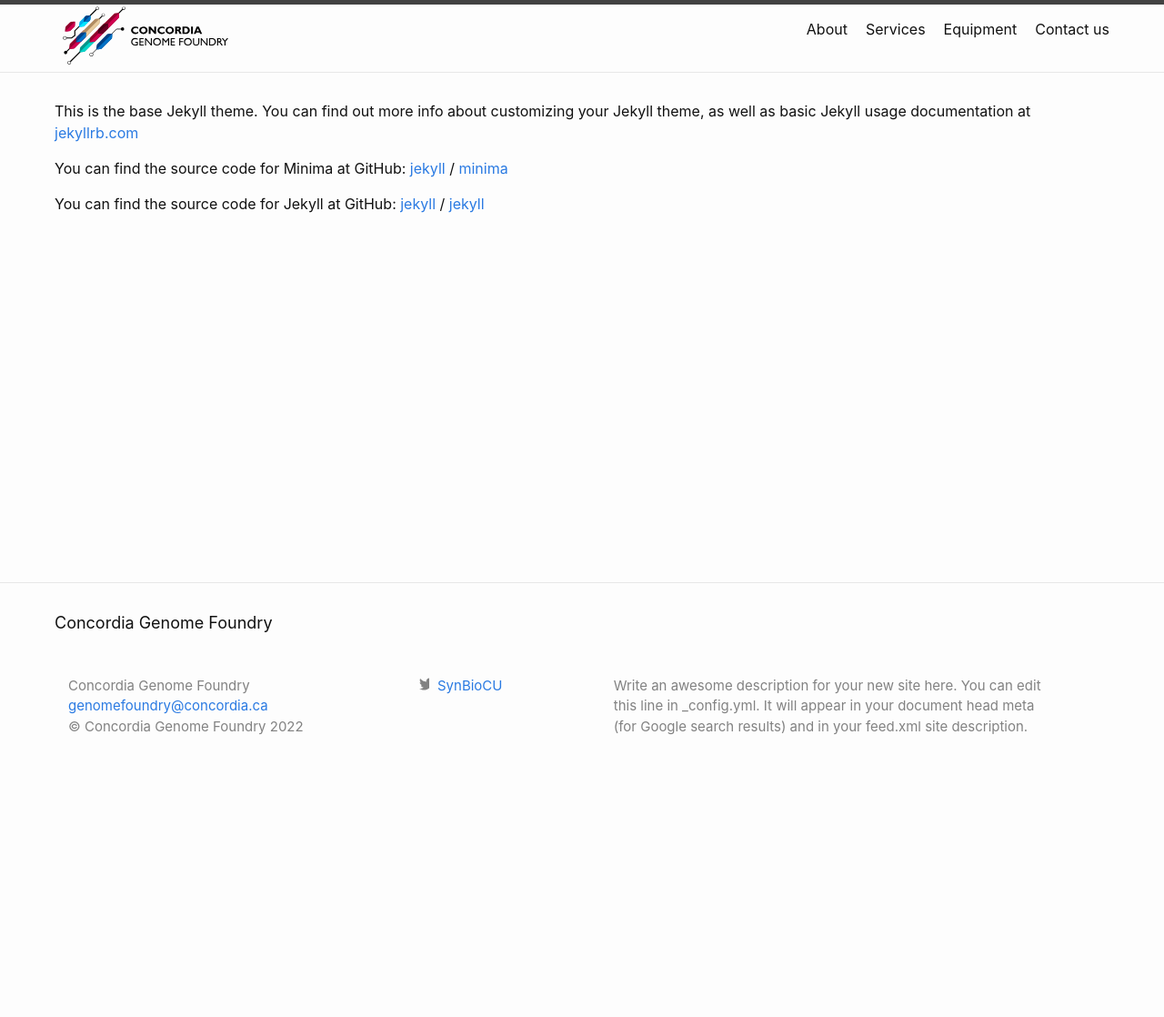
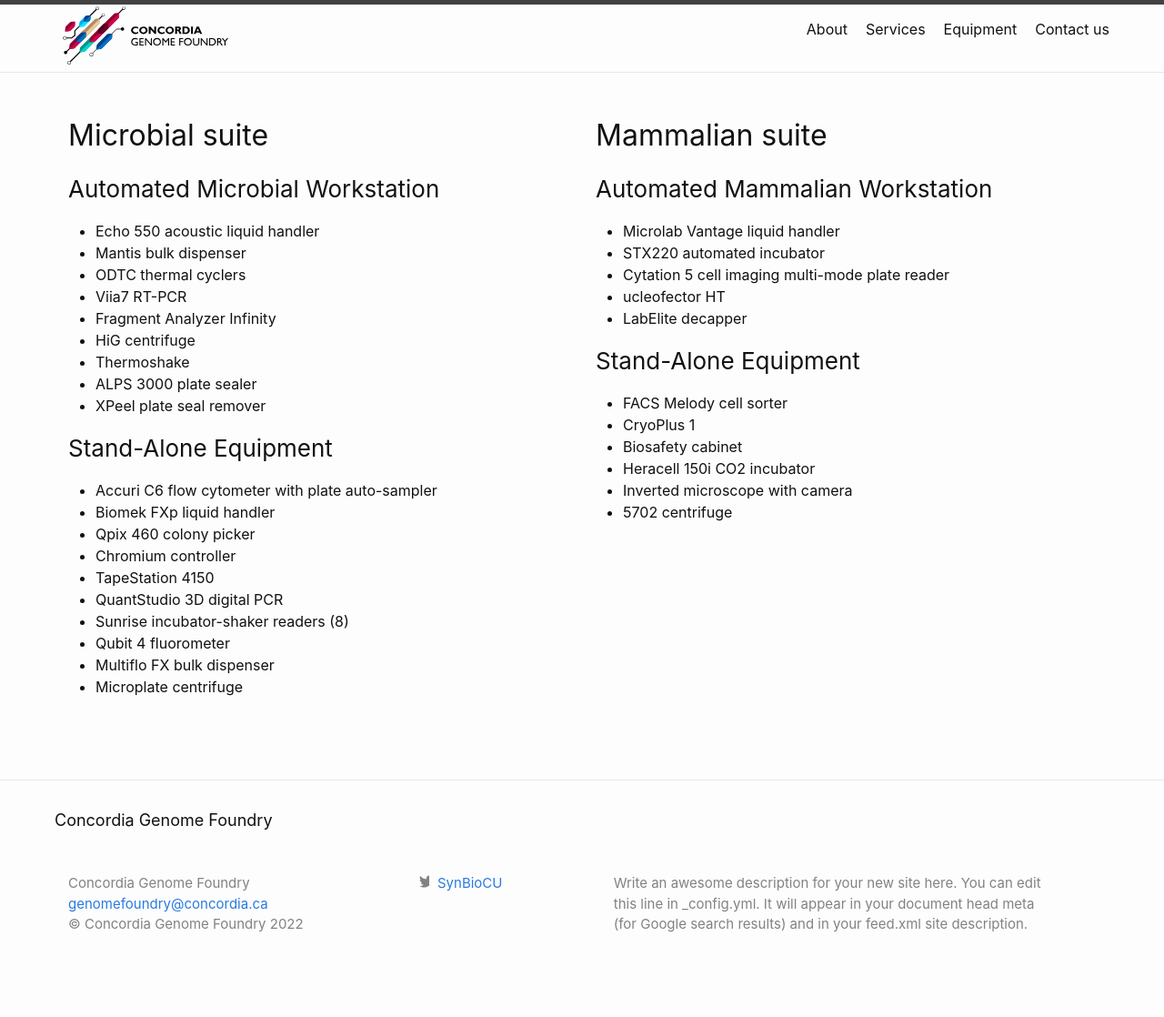
Before and after one commit to ConcordiaGenomeFoundry/concordiagenomefoundry.github.io, a Jekyll site: the page built from equipment.md, in a window 1280 px wide. Shown: the whole page at 91% size. Built offline with Jekyll 4.4.1, drawn with Linux system fonts in a browser that asks for light colours; cached includes are drawn as plain includes; some web fonts are replaced; before the commit the page ends 900 px from its top, so only the background shows below that.

```diff
--- a/assets/main.scss
+++ b/assets/main.scss
@@ -113,5 +113,10 @@
 position: relative; padding-bottom: 56.25%; padding-top: 30px; height: 0; overflow: hidden;
 }
 
-/* Then style the iframe to fit in the container div with full height and width */
 .video-container iframe, .video-container object, .video-container embed { position: absolute; top: 0; left: 0; width: 100%; height: 100%; }
+
+.map-container {
+position: relative; padding-bottom: 56.25%; padding-top: 30px; height: 0; overflow: hidden;
+}
+
+.map-container iframe, .video-container object, .video-container embed { position: absolute; top: 0; left: 0; width: 100%; max-height: 500px; }
--- a/equipment.md
+++ b/equipment.md
@@ -4,15 +4,53 @@
 permalink: /equipment/
 ---
 
-This is the base Jekyll theme. You can find out more info about customizing your Jekyll theme, as well as basic Jekyll usage documentation at [jekyllrb.com](https://jekyllrb.com/)
-
-You can find the source code for Minima at GitHub:
-[jekyll][jekyll-organization] /
-[minima](https://github.com/jekyll/minima)
-
-You can find the source code for Jekyll at GitHub:
-[jekyll][jekyll-organization] /
-[jekyll](https://github.com/jekyll/jekyll)
-
-
-[jekyll-organization]: https://github.com/jekyll
+<div class="row">
+    <div class="col-6">
+        <h2>Microbial suite</h2>
+            <h3>Automated Microbial Workstation</h3>
+            <ul>
+                <li>Echo 550 acoustic liquid handler</li>
+                <li>Mantis bulk dispenser</li>
+                <li>ODTC thermal cyclers</li>
+                <li>Viia7 RT-PCR</li>
+                <li>Fragment Analyzer Infinity</li>
+                <li>HiG centrifuge</li>
+                <li>Thermoshake</li>
+                <li>ALPS 3000 plate sealer</li>
+                <li>XPeel plate seal remover</li>
+            </ul>
+            <h3>Stand-Alone Equipment</h3>
+            <ul>
+                <li>Accuri C6 flow cytometer with plate auto-sampler</li>
+                <li>Biomek FXp liquid handler</li>
+                <li>Qpix 460 colony picker</li>
+                <li>Chromium controller</li>
+                <li>TapeStation 4150</li>
+                <li>QuantStudio 3D digital PCR</li>
+                <li>Sunrise incubator-shaker readers (8)</li>
+                <li>Qubit 4 fluorometer</li>
+                <li>Multiflo FX bulk dispenser</li>
+                <li>Microplate centrifuge</li>
+            </ul>
+    </div>
+    <div class="col-6">
+        <h2>Mammalian suite</h2>
+            <h3>Automated Mammalian Workstation</h3>
+            <ul>
+                <li>Microlab Vantage liquid handler</li>
+                <li>STX220 automated incubator</li>
+                <li>Cytation 5 cell imaging multi-mode plate reader</li>
+                <li>ucleofector HT</li>
+                <li>LabElite decapper</li>
+            </ul>
+            <h3>Stand-Alone Equipment</h3>
+            <ul>
+                <li>FACS Melody cell sorter</li>
+                <li>CryoPlus 1</li>
+                <li>Biosafety cabinet</li>
+                <li>Heracell 150i CO2 incubator</li>
+                <li>Inverted microscope with camera</li>
+                <li>5702 centrifuge</li>
+            </ul>
+    </div>
+</div>
```
Also changed, not shown: contact.md (+15 -0 lines), 4 other files.
